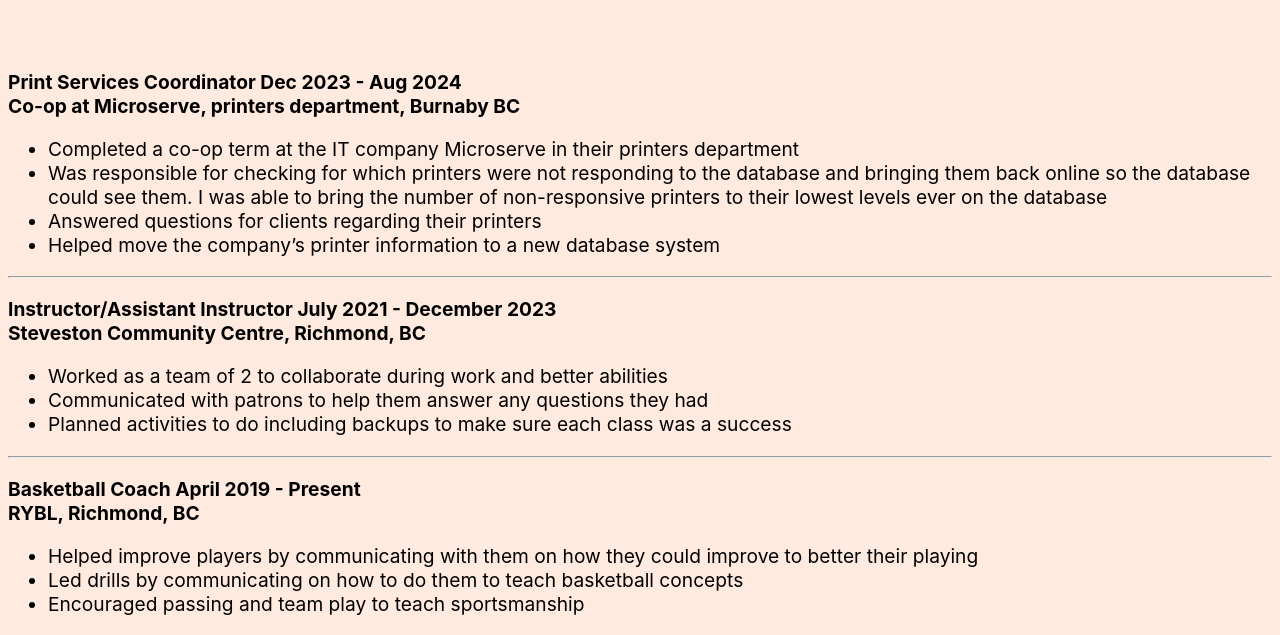
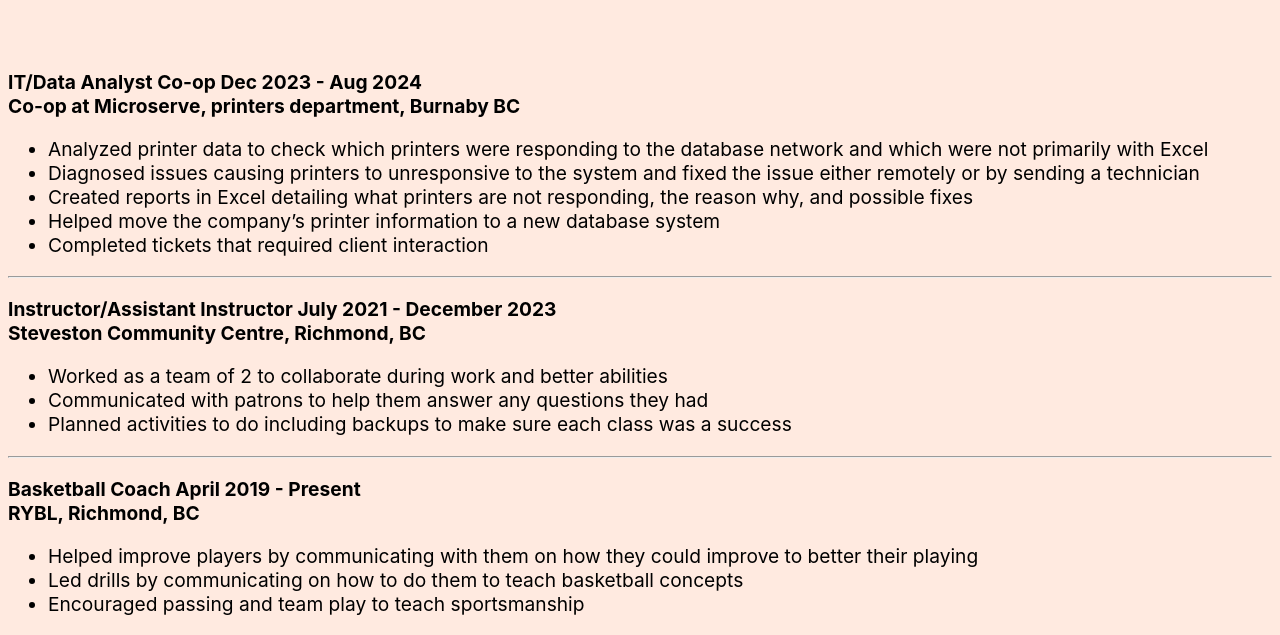
Before and after one commit to joaquin-aw/PersonalWebsite, a plain HTML site: page webpages/workExperience.html in a window 1280 px wide. Shown: the part 269-904 px from the top of the page. Drawn offline with Linux system fonts and the light colour scheme.

Commit message:
Updated workExperience

```diff
--- a/webpages/workExperience.html
+++ b/webpages/workExperience.html
@@ -31,14 +31,15 @@
     <br>
     <div id="work1">
         <p class="ps">
-            <b>Print Services Coordinator Dec 2023 - Aug 2024</b>
+            <b>IT/Data Analyst Co-op Dec 2023 - Aug 2024</b>
             <br>
             Co-op at Microserve, printers department, Burnaby BC
             <ul class="list">
-                <li>Completed a co-op term at the IT company Microserve in their printers department</li>
-                <li>Was responsible for checking for which printers were not responding to the database and bringing them back online so the database could see them. I was able to bring the number of non-responsive printers to their lowest levels ever on the database</li>
-                <li>Answered questions for clients regarding their printers</li>
+                <li>Analyzed printer data to check which printers were responding to the database network and which were not primarily with Excel</li>
+                <li>Diagnosed issues causing printers to unresponsive to the system and fixed the issue either remotely or by sending a technician</li>
+                <li>Created reports in Excel detailing what printers are not responding, the reason why, and possible fixes</li>
                 <li>Helped move the company’s printer information to a new database system</li>
+                <li>Completed tickets that required client interaction</li>
             </ul>
         </p>
     </div>
```
